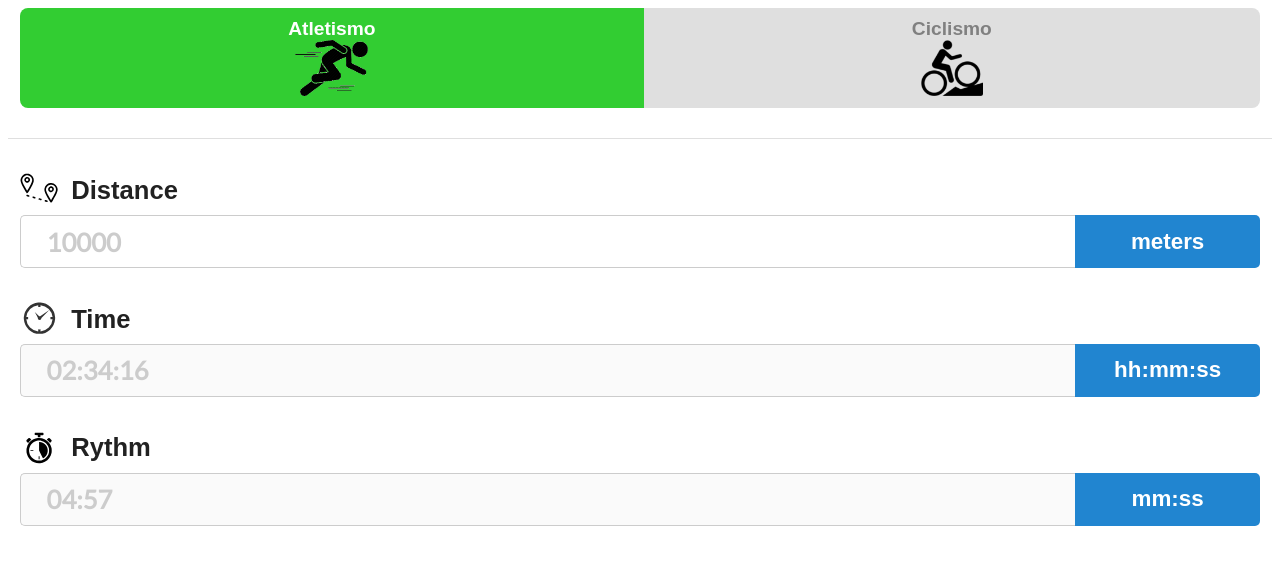
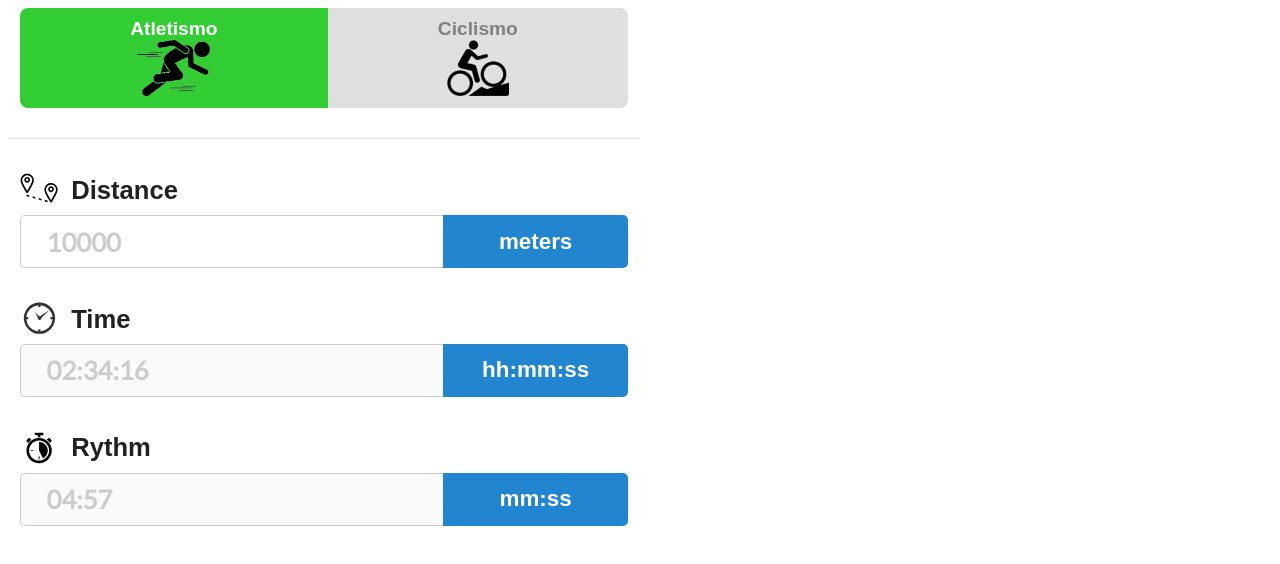
Before and after one commit to jorgesc/PaceCalculator, a React (Create React App) app: page / in a window 1280 px wide. Shown: the top 564 px of the page. Built offline with nearby package versions, Linux system fonts and the light colour scheme; a web font is replaced by a local one.

Commit message:
Added AppWrapper

```diff
--- a/src/App.tsx
+++ b/src/App.tsx
@@ -8,6 +8,7 @@ import store from "./redux/store";
 import SportSelectorWrapper from "./components/SportSelectorWrapper";
 import InputFieldsWrapper from "./components/InputFieldsWrapper";
 import LeftPanelWrapper from "./components/LeftPanelWrapper";
+import AppWrapper from "./components/AppWrapper";
 
 import DistanceIcon from "./static/icon-distance.svg";
 
@@ -26,7 +27,7 @@ const App: React.FC = () => {
     <Provider store={store}>
       <div className="App">
         <GlobalStyles />
-        <LeftPanelWrapper />
+        <AppWrapper />
       </div>
     </Provider>
   );
--- /dev/null
+++ b/src/components/AppWrapper.tsx
@@ -0,0 +1,20 @@
+import React from "react";
+import styled from "styled-components";
+
+import LeftPanelWrapper from "./LeftPanelWrapper";
+
+const StyledAppWrapper = styled.div`
+  display: flex;
+  flex-direction: row;
+`;
+
+const AppWrapper = () => {
+  return (
+    <StyledAppWrapper>
+      <LeftPanelWrapper />
+      <div style={{flex: "1 1 0"}}></div>
+    </StyledAppWrapper>
+  );
+};
+
+export default AppWrapper;
--- a/src/components/LeftPanelWrapper.tsx
+++ b/src/components/LeftPanelWrapper.tsx
@@ -14,9 +14,13 @@ const ComponentWrapper = styled.div`
   margin: 0px 12px 0px 12px;
 `;
 
+const StyledLeftPanelWrapper = styled.div`
+  flex: 1 1 0;
+`;
+
 const LeftPanelWrapper = () => {
   return (
-    <div>
+    <StyledLeftPanelWrapper>
       <ComponentWrapper>
         <SportSelectorWrapper />
       </ComponentWrapper>
@@ -24,7 +28,7 @@ const LeftPanelWrapper = () => {
       <ComponentWrapper>
         <InputFieldsWrapper />
       </ComponentWrapper>
-    </div>
+    </StyledLeftPanelWrapper>
   );
 };
 
```
